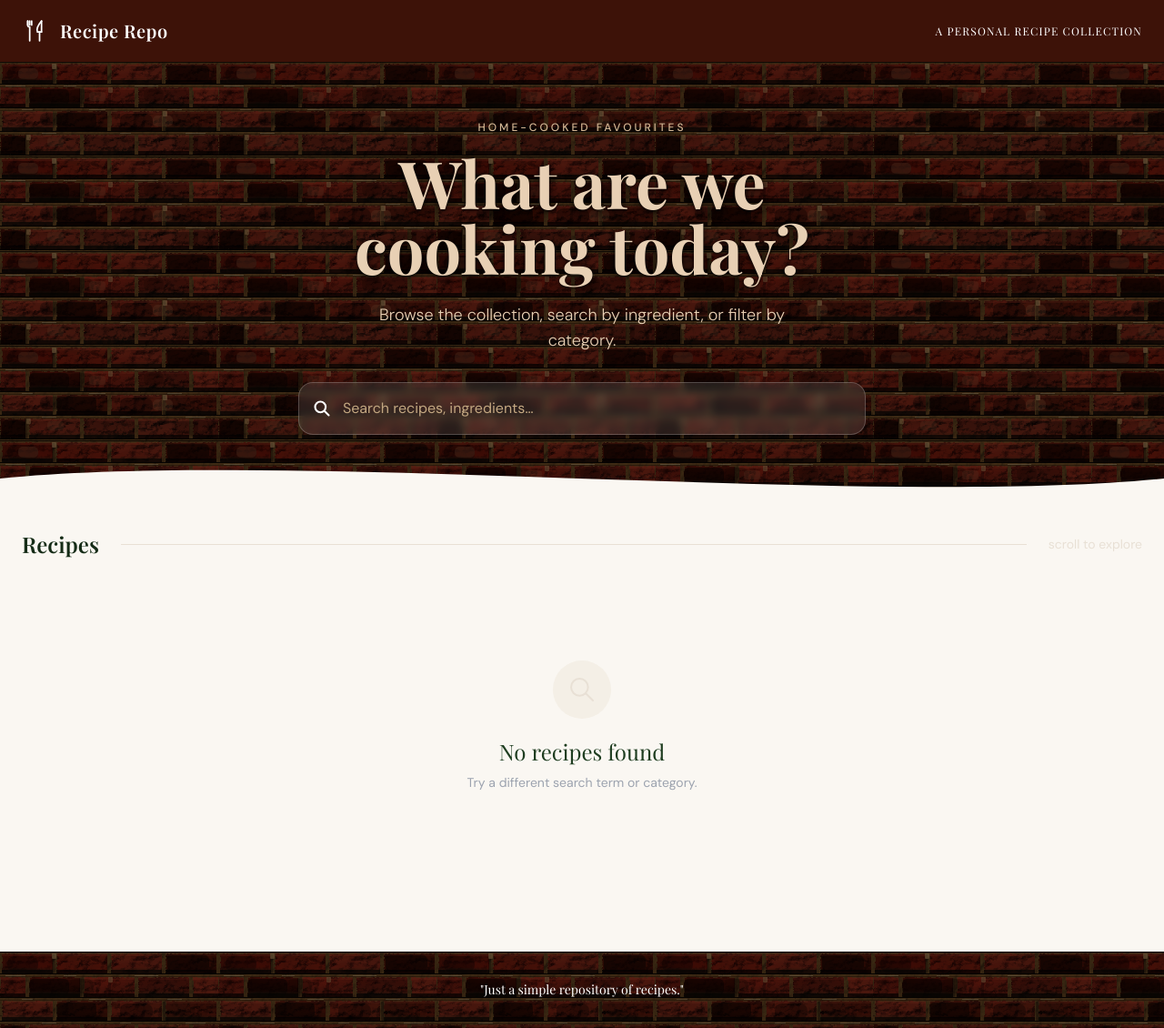
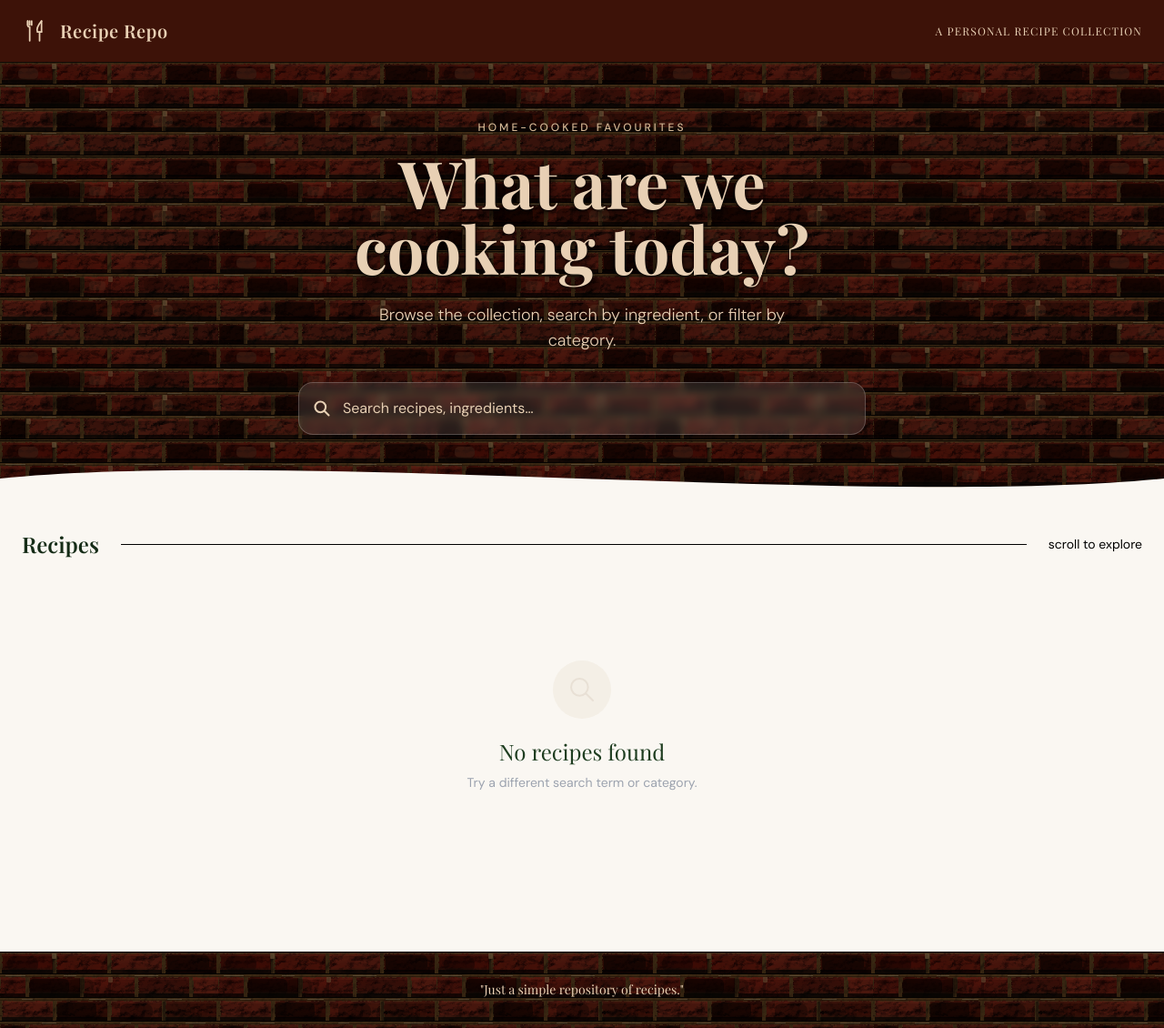
Before and after one commit to casto-tech/recipe_site, a Django app: page / in a window 1280 px wide. Shown: the whole page at 91% size. Run offline with Django 5.2, Linux system fonts and the light colour scheme; data that the repository does not hold is empty; some libraries are stand-ins or nearby versions; some web fonts are replaced.

Commit message:
color consistency on icons, headers, and footer

```diff
--- a/templates/recipes/index.html
+++ b/templates/recipes/index.html
@@ -21,17 +17,17 @@
         <!-- Fork & knife icon -->
         <svg width="26" height="26" viewBox="0 0 24 24" fill="none" xmlns="http://www.w3.org/2000/svg" aria-hidden="true">
           <!-- Fork -->
-          <path d="M6 2v4c0 1.1.9 2 2 2v14" stroke="white" stroke-width="1.6" stroke-linecap="round" stroke-linejoin="round"/>
-          <path d="M6 2v4M8 2v4M10 2v4" stroke="white" stroke-width="1.6" stroke-linecap="round"/>
+          <path d="M6 2v4c0 1.1.9 2 2 2v14" stroke="#e8d0b4" stroke-width="1.6" stroke-linecap="round" stroke-linejoin="round"/>
+          <path d="M6 2v4M8 2v4M10 2v4" stroke="#e8d0b4" stroke-width="1.6" stroke-linecap="round"/>
           <!-- Kitchen knife: spine runs straight top-to-bolster, belly curves out -->
-          <path d="M18 22v-9" stroke="white" stroke-width="1.6" stroke-linecap="round"/>
-          <path d="M16 13h4" stroke="white" stroke-width="1.6" stroke-linecap="round"/>
-          <path d="M20 2v11" stroke="white" stroke-width="1.6" stroke-linecap="round"/>
-          <path d="M20 2Q14 9 16 13" stroke="white" stroke-width="1.6" stroke-linecap="round" stroke-linejoin="round" fill="none"/>
+          <path d="M18 22v-9" stroke="#e8d0b4" stroke-width="1.6" stroke-linecap="round"/>
+          <path d="M16 13h4" stroke="#e8d0b4" stroke-width="1.6" stroke-linecap="round"/>
+          <path d="M20 2v11" stroke="#e8d0b4" stroke-width="1.6" stroke-linecap="round"/>
+          <path d="M20 2Q14 9 16 13" stroke="#e8d0b4" stroke-width="1.6" stroke-linecap="round" stroke-linejoin="round" fill="none"/>
         </svg>
-        <span class="font-serif text-xl font-semibold tracking-wide ml-1">Recipe Repo</span>
+        <span class="font-serif text-xl font-semibold tracking-wide ml-1 text-[#e8d0b4]">Recipe Repo</span>
       </div>
-      <p class="hidden sm:block text-white text-xs tracking-widest uppercase font-serif font-light">
+      <p class="hidden sm:block text-[#e8d0b4] text-xs tracking-widest uppercase font-serif font-light">
         A personal recipe collection
       </p>
     </div>
@@ -335,8 +331,8 @@
       >
         <div class="flex flex-col sm:flex-row gap-3">
           <!-- Search input -->
-          <div class="relative flex-1">
-            <svg class="absolute left-4 top-1/2 -translate-y-1/2 w-5 h-5 text-white pointer-events-none z-10"
+          <div class="relative flex-1" x-data="{ query: '' }">
+            <svg class="absolute left-4 top-1/2 -translate-y-1/2 w-5 h-5 text-[#e8d0b4] pointer-events-none z-10"
                  fill="none" viewBox="0 0 24 24" stroke="currentColor" stroke-width="2.5">
               <path stroke-linecap="round" stroke-linejoin="round"
                     d="M21 21l-6-6m2-5a7 7 0 11-14 0 7 7 0 0114 0z"/>
@@ -432,8 +440,8 @@
   <!-- ── Recipe Count / Section Label ──────────────────────────────────────── -->
   <div class="max-w-7xl mx-auto px-6 pt-10 pb-4 flex items-center justify-between">
     <h2 class="font-serif text-2xl text-forest-900 font-semibold">Recipes</h2>
-    <div class="h-px flex-1 bg-stone mx-6"></div>
-    <span class="text-stone text-sm font-sans">scroll to explore</span>
+    <div class="h-px flex-1 bg-black mx-6"></div>
+    <span class="text-black text-sm font-sans">scroll to explore</span>
   </div>
 
   <!-- ── Recipe Grid ────────────────────────────────────────────────────────── -->
@@ -608,7 +616,7 @@
     <!-- Dark scrim for text legibility -->
     <div class="absolute inset-0 bg-black/40"></div>
     <div class="relative z-10 max-w-7xl mx-auto px-6 py-8 text-center">
-      <p class="font-serif text-white text-sm">
+      <p class="font-serif text-[#e8d0b4] text-sm">
         "Just a simple repository of recipes."
       </p>
     </div>
```
Also changed, not shown: other parts of templates/recipes/index.html (+18 -10 lines).
